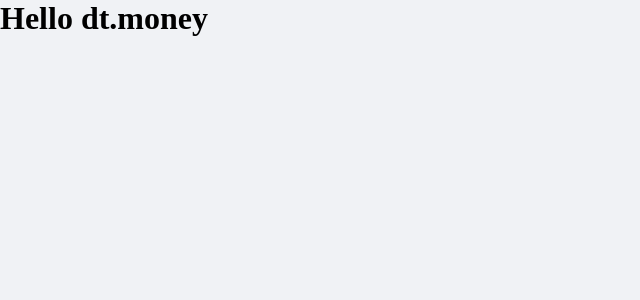
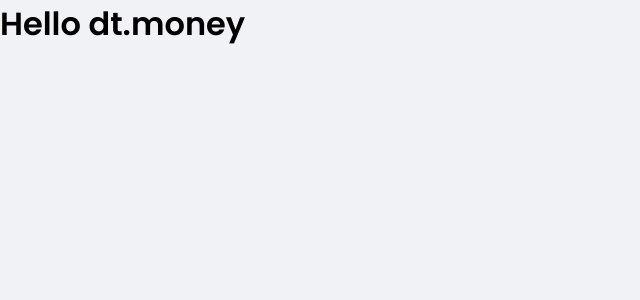
Before and after one commit to userthiago/ignite-dt-money, a React (Create React App) app: page / in a window 1280 px wide. Shown: the top 300 px of the page, without its empty margins (0-640 px from the left). Built offline with nearby package versions, Linux system fonts and the light colour scheme.

Commit message:
style: Adição da font Poppins.

```diff
--- a/public/index.html
+++ b/public/index.html
@@ -1,10 +1,12 @@
 <!DOCTYPE html>
 <html lang="en">
   <head>
+    <link rel="preconnect" href="https://fonts.gstatic.com">
     <meta charset="utf-8" />
     <meta name="viewport" content="width=device-width, initial-scale=1" />
-    <link rel="shortcut icon" href="favicon.png" type="image/png" />
+    <link rel="shortcut icon" href="favicon.png" type="image/png">
     <title>dt.money</title>
+    <link href="https://fonts.googleapis.com/css2?family=Poppins:wght@400;600&display=swap" rel="stylesheet">
   </head>
   <body>
     <noscript>You need to enable JavaScript to run this app.</noscript>
--- a/src/styles/global.ts
+++ b/src/styles/global.ts
@@ -34,6 +34,15 @@
     -webkit-font-smoothing: antialiased;
   }
 
+  body, input, textarea, button {
+    font-family: 'Poppins', sans-serif;
+    font-weight: 400;
+  }
+
+  h1, h2, h3, h4, h5, h6, strong {
+    font-weight: 600;
+  }
+
   button {
     cursor: pointer;
   }
```
